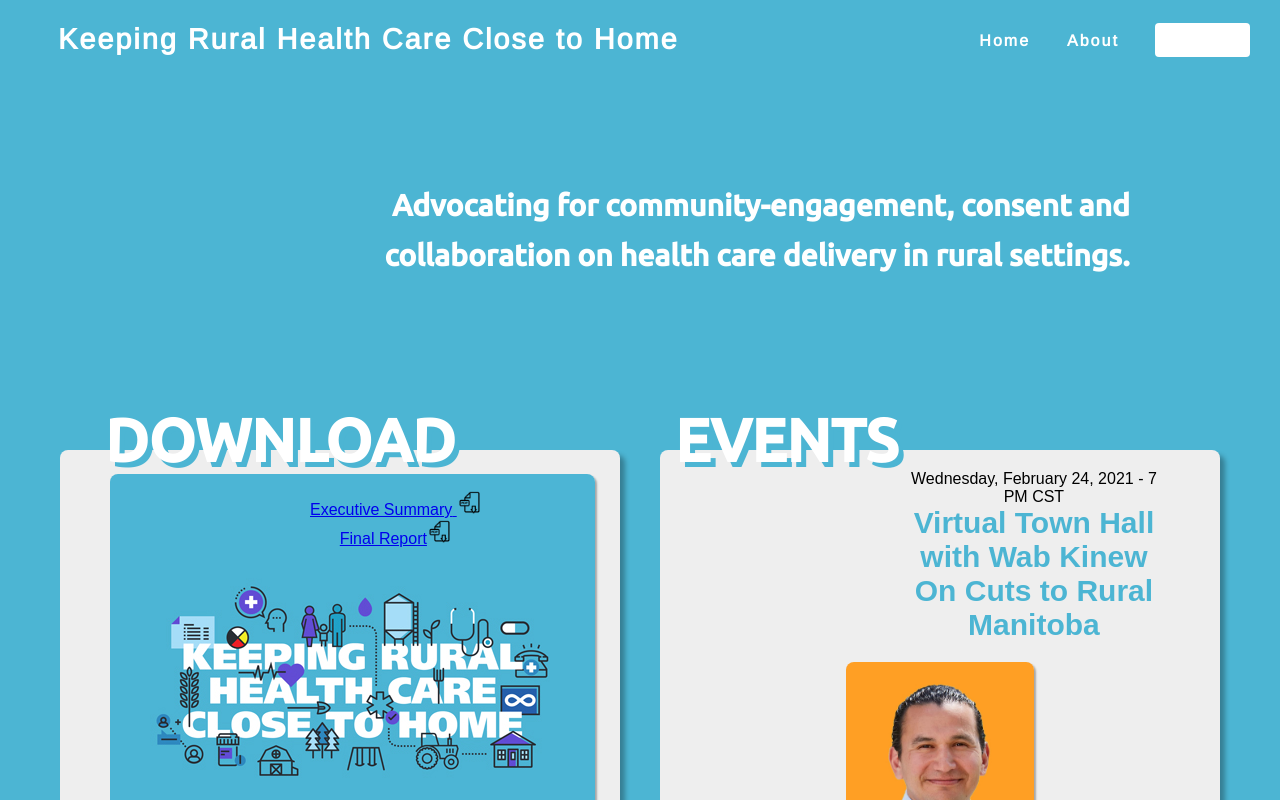
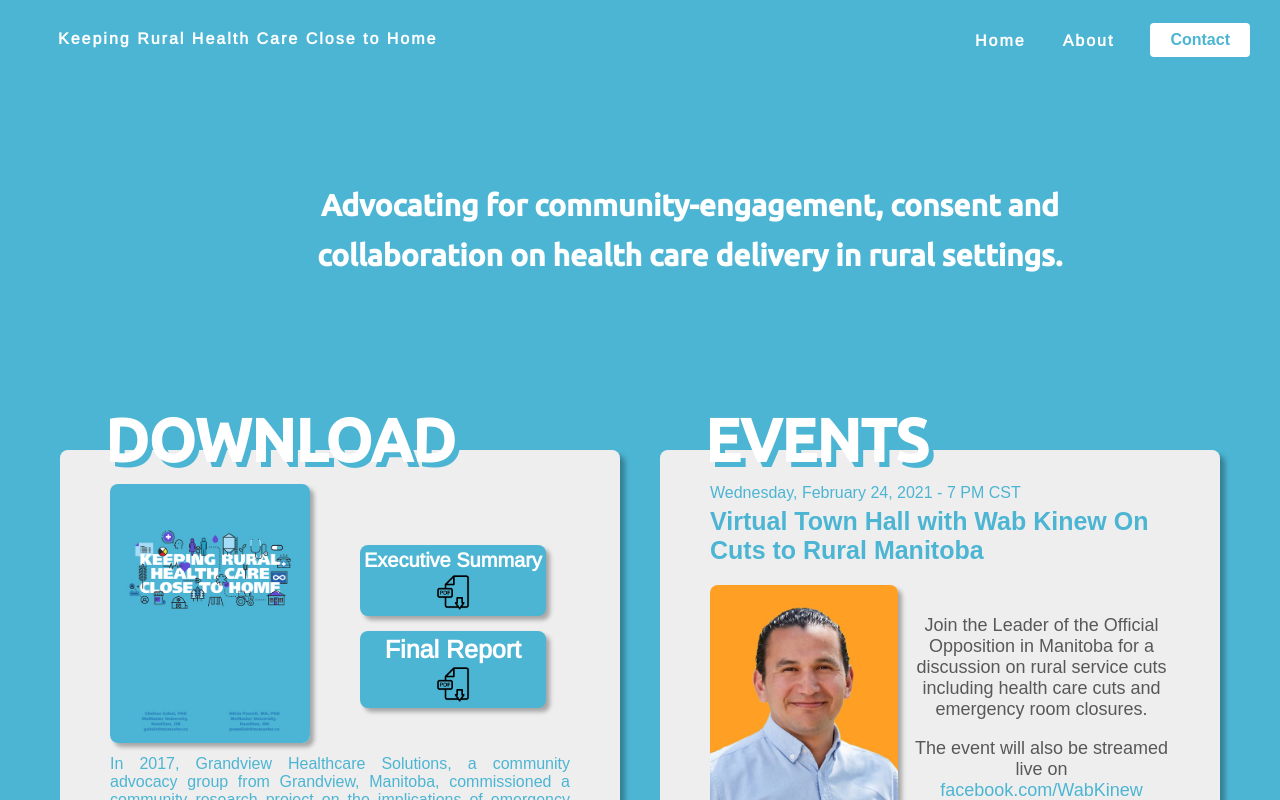
Before and after one commit to michaelakleer/rural-health-care-simplified, a React (Create React App) app: page / in a window 1280 px wide. Shown: the top 800 px of the page. Built offline with nearby package versions, Linux system fonts and the light colour scheme.

Commit message:
Updated styling

```diff
--- a/src/App.css
+++ b/src/App.css
@@ -4,3 +4,10 @@
   padding: 0;
   font-family: "Montserrat", sans-serif;
 }
+
+html {
+  -webkit-background-size: cover;
+  -moz-background-size: cover;
+  -o-background-size: cover;
+  background-size: cover;
+}
--- a/src/components/About/About.css
+++ b/src/components/About/About.css
@@ -1,7 +1,9 @@
 @media (min-width: 1025px) {
   .About {
     background: #4cb5d3;
-    height: 100%;
+    width: 100%;
+    min-height: 97vh;
+    background-size: cover;
   }
 
   .About .aboutOne {
--- a/src/components/Button.css
+++ b/src/components/Button.css
@@ -14,8 +14,8 @@
 .btn:hover {
   padding: 8px 20px;
   transition: all 0.3s ease-out;
-  background: #fff;
-  color: #685454;
+  background: #f7f7f7;
+  color: #4cb5d3;
   transition: 250ms;
 }
 
@@ -36,7 +36,8 @@
   padding: 8px 20px;
   border-radius: 4px;
   font-size: 16px;
-  color: #fff;
+  color: #4cb5d3;
+  font-weight: 700;
 }
 
 .btn--large {
--- a/src/components/Contact/Contact.css
+++ b/src/components/Contact/Contact.css
@@ -1,12 +1,17 @@
 @media (min-width: 1025px) {
+  .Contact {
+    background: #4cb5d3;
+    width: 100%;
+    min-height: 100vh;
+    background-size: cover;
+  }
+
   .Contact .contactOne {
     padding: 14.25rem 200px 10rem 250px;
     text-align: center;
-    background: #f7f7f7;
   }
 
   .container {
-    background: #0f9fc7;
     padding: 30px;
     border-radius: 8px;
   }
--- a/src/components/Home/Home.css
+++ b/src/components/Home/Home.css
@@ -4,7 +4,7 @@
 
 .Home .homeOne {
   padding: 11.25rem 150px 10rem 250px;
-  text-align: right;
+  text-align: center;
   line-height: 50px;
 }
 
@@ -44,24 +44,16 @@
   margin: 10px 60px 10px 20px;
 }
 
-.Home .pdfs h2,
 .Home .events h2 {
   color: #4cb5d3;
-  font-size: 30px;
+  font-size: 25px;
   font-weight: 700;
   margin-bottom: 20px;
 }
 
 .Home .reportContainer {
   display: flex;
-}
-
-.Home .reportContainer .boxTwo {
-  padding-top: 20px;
-}
-
-.Home .reportContainer .boxTwo p {
-  padding-bottom: 20px;
+  margin-bottom: 8px;
 }
 
 .Home .boxOne {
@@ -69,38 +61,10 @@
   height: auto;
 }
 
-.Home .reportImage {
-  border-radius: 8px;
-  box-shadow: 2px 2px 2px rgb(0 0 0 / 30%);
-}
-
-.wabKinew {
-  width: 188px;
-  height: 243px;
-  border-radius: 8px;
-  box-shadow: 2px 2px 2px rgb(0 0 0 / 30%);
-}
-
-.Home .eventContainer {
+.Home .boxTwo {
   display: flex;
-  justify-content: center;
-}
-
-.events h2 {
-  margin-bottom: 5px;
-}
-
-.Home .buttonContainer {
-  display: flex;
-  flex-direction: row;
-}
-
-.Home .buttonContainer button {
-  margin: 8px auto;
-  font-size: 20px;
-  background: #fff;
-  border: none;
-  border-radius: 8px;
+  flex-direction: column;
+  padding: 75px 0 0 50px;
 }
 
 .Home .boxOne p,
@@ -109,8 +73,83 @@
   margin: 0 auto;
 }
 
+.Home .boxTwo p {
+  padding-bottom: 20px;
+}
+
+.Home .boxTwo .link {
+  color: #fff;
+  font-family: "Arimo", sans-serif;
+  font-weight: 700;
+  text-decoration: none;
+}
+
+.Home .boxThree {
+  text-align: justify;
+}
+
+.Home .boxThree p {
+  color: #4cb5d3;
+}
+
+.Home .boxFour {
+  padding: 30px 0 0 15px;
+}
+
+.Home .boxFour p {
+  color: #585858;
+  font-size: 18px;
+}
+
+.Home .boxFour a {
+  color: #4cb5d3;
+  text-decoration: none;
+}
+
+.Home .boxFour a:hover {
+  text-decoration: underline;
+}
+
+.Home .execLink,
+.Home .finalLink {
+  background: #4cb5d3;
+  border-radius: 8px;
+  padding: 4px;
+  box-shadow: 4px 4px 4px rgb(0 0 0 / 30%);
+}
+
+.Home .execLink {
+  font-size: 20px;
+  margin-bottom: 15px;
+}
+
+.Home .finalLink {
+  font-size: 25px;
+}
+
+.Home .reportImage {
+  width: 200px;
+  height: 259px;
+  border-radius: 8px;
+  box-shadow: 4px 4px 4px rgb(0 0 0 / 30%);
+  margin-top: 10px;
+}
+
+.wabKinew {
+  width: 188px;
+  height: 243px;
+  border-radius: 8px;
+  box-shadow: 4px 4px 4px rgb(0 0 0 / 30%);
+}
+
+.events h2 {
+  margin-bottom: 5px;
+}
+
 .Home .pdfIcon {
-  width: 25px;
+  display: block;
+  margin: 0 auto;
+  width: 40px;
   height: auto;
 }
 
@@ -125,6 +164,10 @@
 
 .Home .changeContainer h2 {
   padding-bottom: 30px;
+}
+
+.eventContainer {
+  text-align: left;
 }
 
 .timelineContainer {
@@ -149,7 +192,7 @@
 
 .Home .titleEvents {
   margin-top: -65px;
-  margin-left: -35px;
+  margin-left: -5px;
   color: #fff;
   font-size: 60px;
   text-transform: uppercase;
@@ -157,3 +200,19 @@
   font-family: "Ubuntu", sans-serif;
   text-shadow: 5px 5px #4cb5d3;
 }
+
+.Home .eventInfo {
+  display: flex;
+}
+
+.Home .eventTime {
+  margin-top: 10px;
+}
+
+.eventTime h2 {
+  padding-top: 5px;
+}
+
+.Home .eventTime p {
+  color: #4cb5d3;
+}
--- a/src/components/Navbar/Navbar.css
+++ b/src/components/Navbar/Navbar.css
@@ -13,21 +13,6 @@
   padding-right: 30px;
 }
 
-.contactButton {
-  color: #4cb5d3;
-  font-weight: 700;
-  letter-spacing: 2px;
-  font-size: 16px;
-}
-
-.contactButton:hover {
-  color: #4cb5d3;
-  font-weight: 700;
-  letter-spacing: 2px;
-  font-size: 16px;
-  border: 1px solid #4cb5d3;
-}
-
 .navbar-logo {
   color: #ffffff;
   justify-self: start;
@@ -37,6 +22,7 @@
   font-family: "Arimo", sans-serif;
   width: 100%;
   font-weight: 700;
+  font-size: 16px;
 }
 
 .fa-react {
@@ -63,7 +49,7 @@
 }
 
 .nav-links:hover {
-  color: #2885c0;
+  color: #4cb5d3;
   background-color: #ffffff;
   border-radius: 4px;
   transition: all 0.2s ease-out;
```
